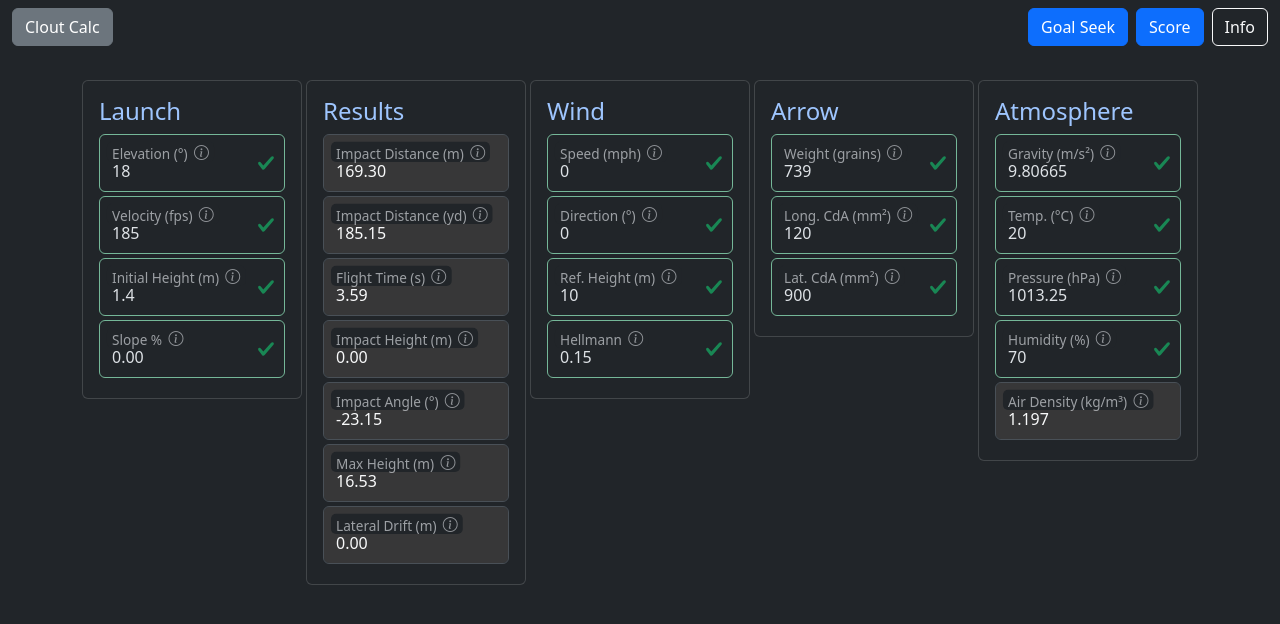
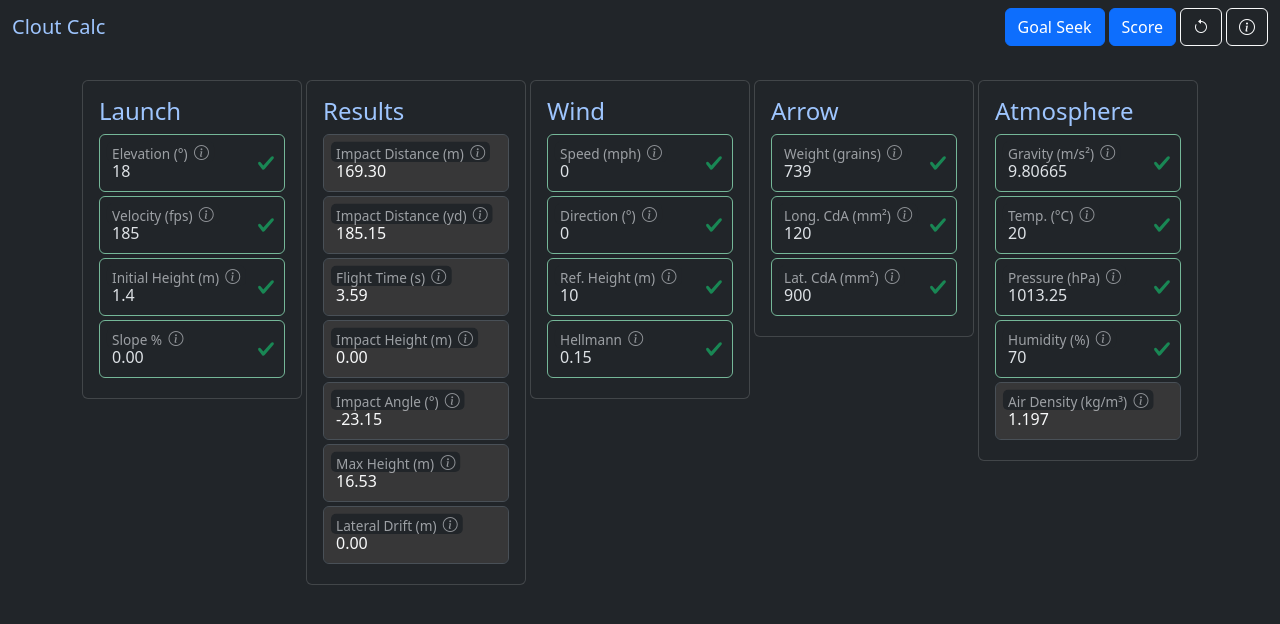
Before and after one commit to borgphil/clout-calc, a plain HTML site: page index.html in a window 1280 px wide. Drawn offline with nearby package versions, Linux system fonts and the light colour scheme.

Commit message:
Better heading icons etc

```diff
--- a/index.html
+++ b/index.html
@@ -13,11 +13,14 @@
 <body>
     <nav class="navbar navbar-expand-lg navbar-dark bg-dark fixed-top">
         <div class="container-fluid">
-            <a class="btn btn-secondary" href="./index.html">Clout Calc</a>
-            <div class="ms-auto d-flex gap-2">
+            <div class="d-flex align-items-center gap-1">
+                <span class="navbar-brand mb-0 h3">Clout Calc</span>
+            </div>
+            <div class="ms-auto d-flex gap-1">
                 <button type="button" class="btn btn-primary" data-bs-toggle="modal" data-bs-target="#goalSeekModal">Goal Seek</button>
                 <button type="button" class="btn btn-primary" data-bs-toggle="modal" data-bs-target="#scoreSimulatorModal">Score</button>
-                <a class="btn btn-outline-light" href="./about.html" aria-label="About">Info</a>
+                <a class="btn btn-outline-light" href="./index.html" aria-label="Reset"><i class="bi bi-arrow-counterclockwise" aria-hidden="true"></i></a>
+                <a class="btn btn-outline-light" href="./about.html" aria-label="About"><i class="bi bi-info-circle" aria-hidden="true"></i></a>
             </div>
         </div>
     </nav>
```
Also changed, not shown: about.html (+4 -2 lines).
